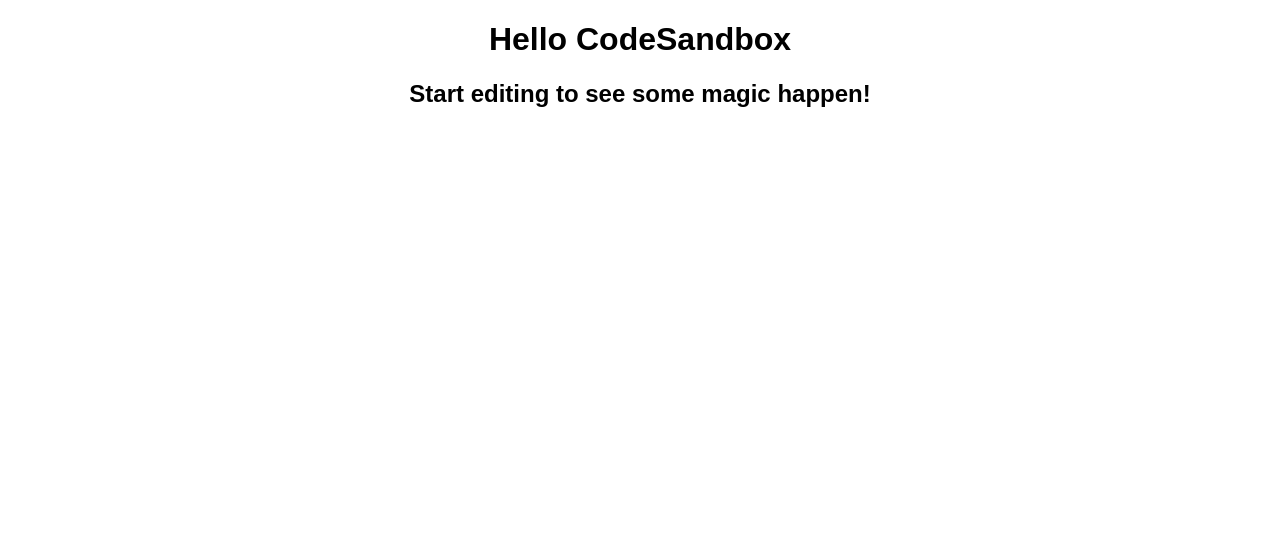
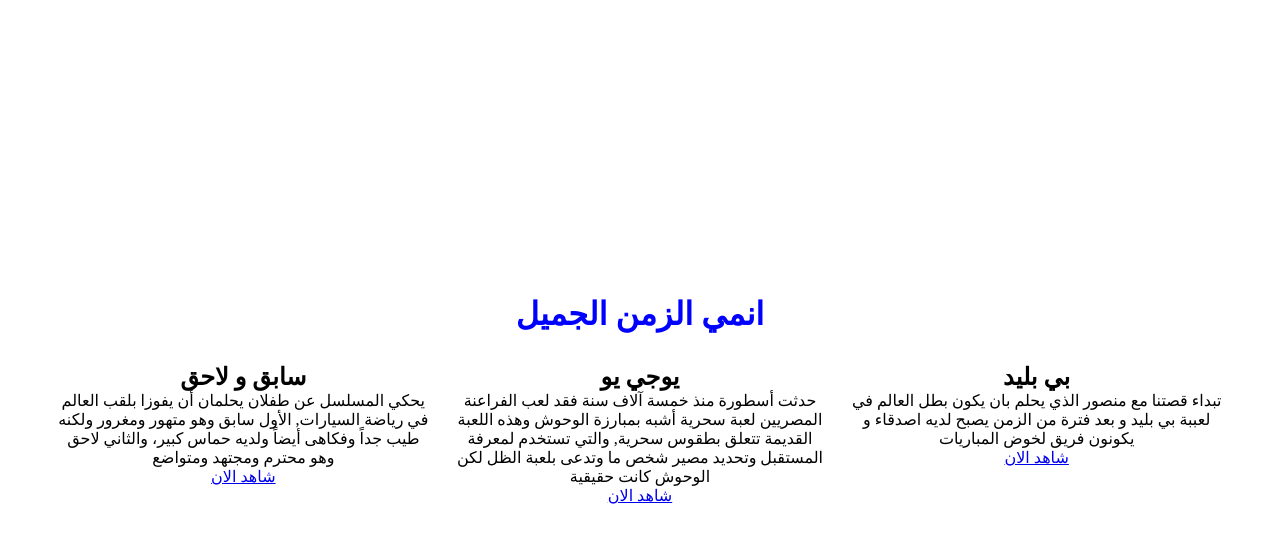
Before and after one commit to Ahmed-samir95/React-Cards, a React (Create React App) app: page / in a window 1280 px wide. Shown: the top 542 px of the page. Built offline with nearby package versions, Linux system fonts and the light colour scheme.

Commit message:
work on project

```diff
--- /dev/null
+++ b/src/Components/cards.js
@@ -0,0 +1,17 @@
+import React, { Fragment } from "react";
+
+
+
+const cards = ({infocards}) => {
+  const cardsItem = infocards.map(({name, desc, link}, ind) =>(
+      <div className="cardsItem" key={ind}>
+        <h2>{name}</h2>
+        <p>{desc}</p>
+        <a href={link}>شاهد الان</a>
+      </div>
+  ))
+  return(
+    <Fragment>{cardsItem}</Fragment>
+  )
+}
+export default cards
--- /dev/null
+++ b/src/Components/info.css
@@ -0,0 +1,54 @@
+*{
+  padding: 0;
+  margin: 0;
+  box-sizing: border-box;
+}
+
+
+/* media for contianer*/
+/*small*/
+@media (min-width: 768px){
+  .container{
+      width: 750px;
+  }
+}
+
+/*medium*/
+@media (min-width: 992px){
+  .container{
+      width: 970px;
+  }
+}
+
+/*larg*/
+@media (min-width: 1200px){
+  .container{
+      width: 1170px;
+  }
+}
+.mainContainer{
+  position: absolute;
+  top: 50%;
+  left: 50%;
+  transform: translate(-50% , -50%);
+}
+
+.mainHeading{
+  text-align: center;
+  margin-bottom: 30px;
+}
+
+.mainHeading h1{
+  color: blue;
+}
+
+.container{
+  text-align: center;
+}
+@media(min-width: 768px){
+  .container{
+      display: grid;
+      grid-template-columns: repeat(auto-fill, minmax(300px, 1fr));
+      grid-gap: 20px;
+  }
+}
--- /dev/null
+++ b/src/Components/info.js
@@ -0,0 +1,37 @@
+import React, { Fragment } from "react";
+
+import Cards from "./cards"
+
+import "./info.css"
+
+const Info = () => {
+  const cardOne = [
+    {
+      name : "سابق و لاحق",
+      desc : "يحكي المسلسل عن طفلان يحلمان أن يفوزا بلقب العالم في رياضة السيارات, الأول سابق وهو متهور ومغرور ولكنه طيب جداً وفكاهى أيضاً ولديه حماس كبير، والثاني لاحق وهو محترم ومجتهد ومتواضع",
+      link: "https://www.dimakids.com/sabeqwala7eqs-1415604494-series.html"
+    },
+    {
+      name : "يوجي يو",
+      desc : "حدثت أسطورة منذ خمسة آلاف سنة فقد لعب الفراعنة المصريين لعبة سحرية أشبه بمبارزة الوحوش وهذه اللعبة القديمة تتعلق بطقوس سحرية, والتي تستخدم لمعرفة المستقبل وتحديد مصير شخص ما وتدعى بلعبة الظل لكن الوحوش كانت حقيقية ",
+      link: "https://www.dimakids.com/yugiohs-1405905767-series.html"
+    },
+    {
+      name : "بي بليد",
+      desc : "تبداء قصتنا مع منصور الذي يحلم بان يكون بطل العالم في لعببة بي بليد و بعد فترة من الزمن يصبح لديه اصدقاء و يكونون فريق لخوض المباريات ",
+      link: "https://www.dimakids.com/beyblades-1412791266-series.html"
+    }
+  ]
+
+  return(
+    <Fragment>
+      <div className="mainContainer">
+        <div className="mainHeading"><h1>انمي الزمن الجميل</h1></div>
+        <div className="container">
+          <Cards infocards={cardOne} />
+        </div>
+      </div>
+    </Fragment>
+  )
+}
+export default Info
--- a/src/index.js
+++ b/src/index.js
@@ -1,13 +1,13 @@
 import { StrictMode } from "react";
 import { createRoot } from "react-dom/client";
 
-import App from "./App";
+import Info from "./Components/info"
 
 const rootElement = document.getElementById("root");
 const root = createRoot(rootElement);
 
 root.render(
   <StrictMode>
-    <App />
+    <Info />
   </StrictMode>
 );
```
Also changed, not shown: 1 other file (tests, documents, lock files or other folders).
